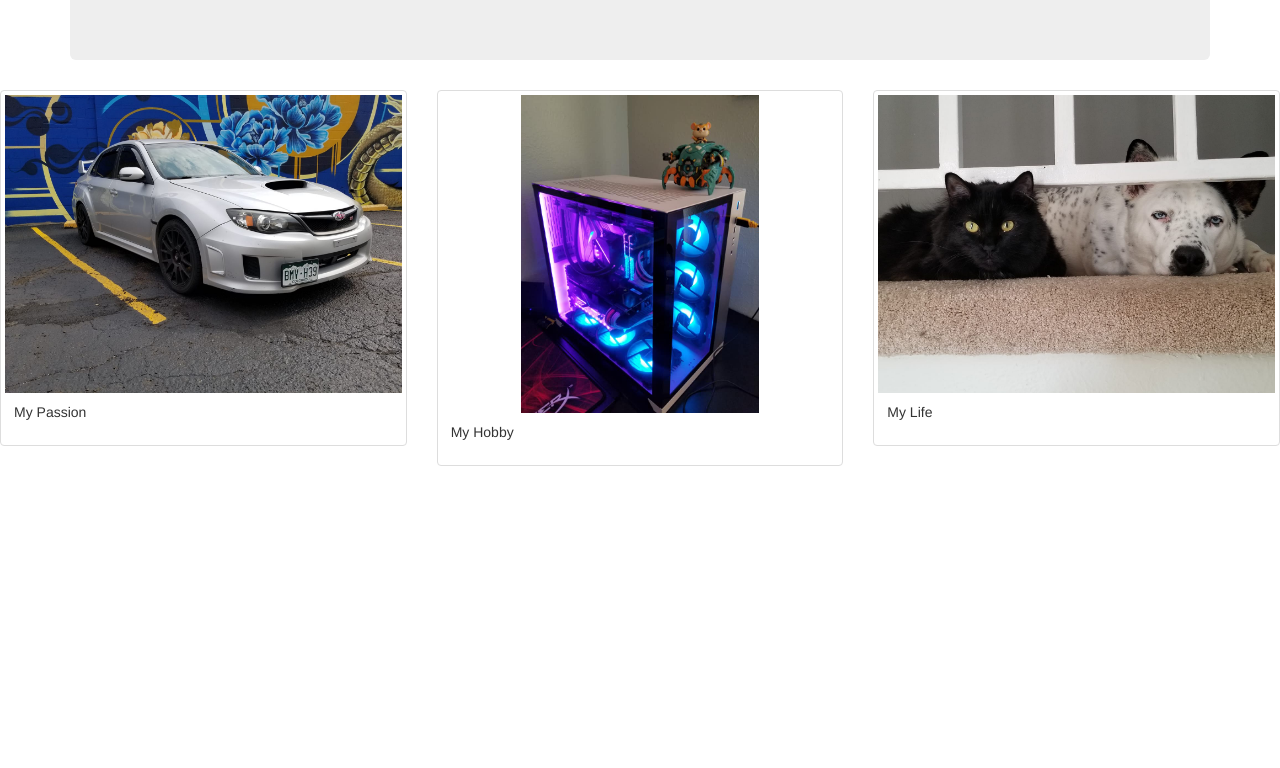
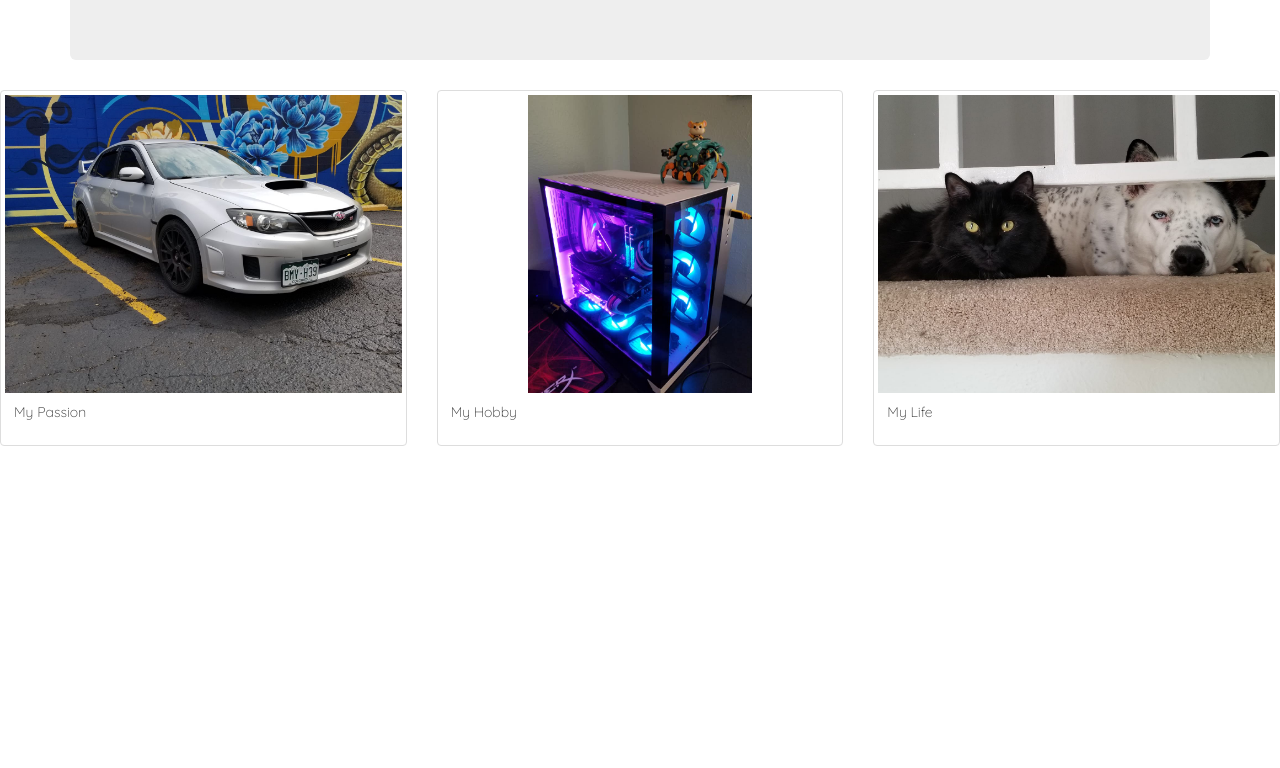
Before and after one commit to themouse14/Portfolio_Updated, a plain HTML site: page index.html in a window 1280 px wide. Shown: the part 180-948 px from the top of the page. Drawn offline with nearby package versions, Linux system fonts and the light colour scheme.

```diff
--- a/assets/style.css
+++ b/assets/style.css
@@ -1,6 +1,10 @@
 * {
-    font-family: 'Courier New', Courier, monospace;
+    font-family: 'Quicksand', sans-serif;
 };
+
+
+
+
 
 @media screen and (max-width: 576px) {
     header {
@@ -11,4 +15,4 @@
     margin: 0;
     padding-left: 0;
     }
-}
+};
--- a/index.html
+++ b/index.html
@@ -6,9 +6,11 @@
     <meta charset="utf-8">
     <meta name="viewport" content="width=device-width, initial-scale=1">
     <link rel="stylesheet" href="https://maxcdn.bootstrapcdn.com/bootstrap/3.4.1/css/bootstrap.min.css">
-    <script src="https://ajax.googleapis.com/ajax/libs/jquery/3.5.1/jquery.min.js"></script>
     <script src="https://maxcdn.bootstrapcdn.com/bootstrap/3.4.1/js/bootstrap.min.js"></script>
-    <link rel="stylesheet" src="assets/style.css">
+    <link rel="preconnect" href="https://fonts.googleapis.com">
+    <link rel="preconnect" href="https://fonts.gstatic.com" crossorigin>
+    <link href="https://fonts.googleapis.com/css2?family=Quicksand:wght@300&display=swap" rel="stylesheet">
+    <link rel="stylesheet" href="./assets/style.css">
 </head>
 
 <body style="height:1500px">
@@ -47,7 +49,7 @@
         <div class="col-md-4">
             <div class="thumbnail">
                 <a target="_blank" href="./assets/images/computer.jpg">
-                    <img src="./assets/images/computer.jpg" alt="Custom Computer" style="width:60%">
+                    <img src="./assets/images/computer.jpg" alt="Custom Computer" style="width:56.25%">
                     <div class="caption">
                         <p>My Hobby</p>
                     </div>
```
